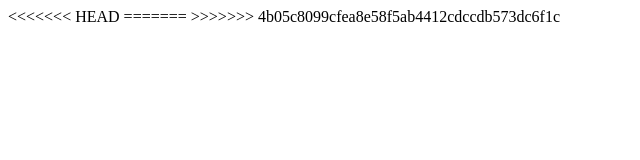
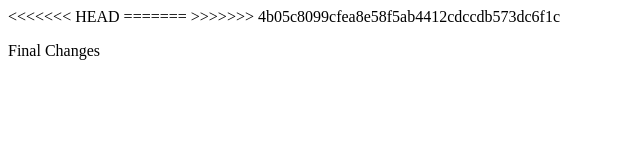
Before and after one commit to systemseries-droid/project1, a plain HTML site: page index.html in a window 1280 px wide. Shown: the full height of the page, 0-640 px from the left. Drawn offline with Linux system fonts and the light colour scheme.

Commit message:
Final Change

```diff
--- a/index.html
+++ b/index.html
@@ -10,6 +10,6 @@
 >>>>>>> 4b05c8099cfea8e58f5ab4412cdccdb573dc6f1c
 </head>
 <body>
-
+    <p>Final Changes</p>
 </body>
 </html>
```
